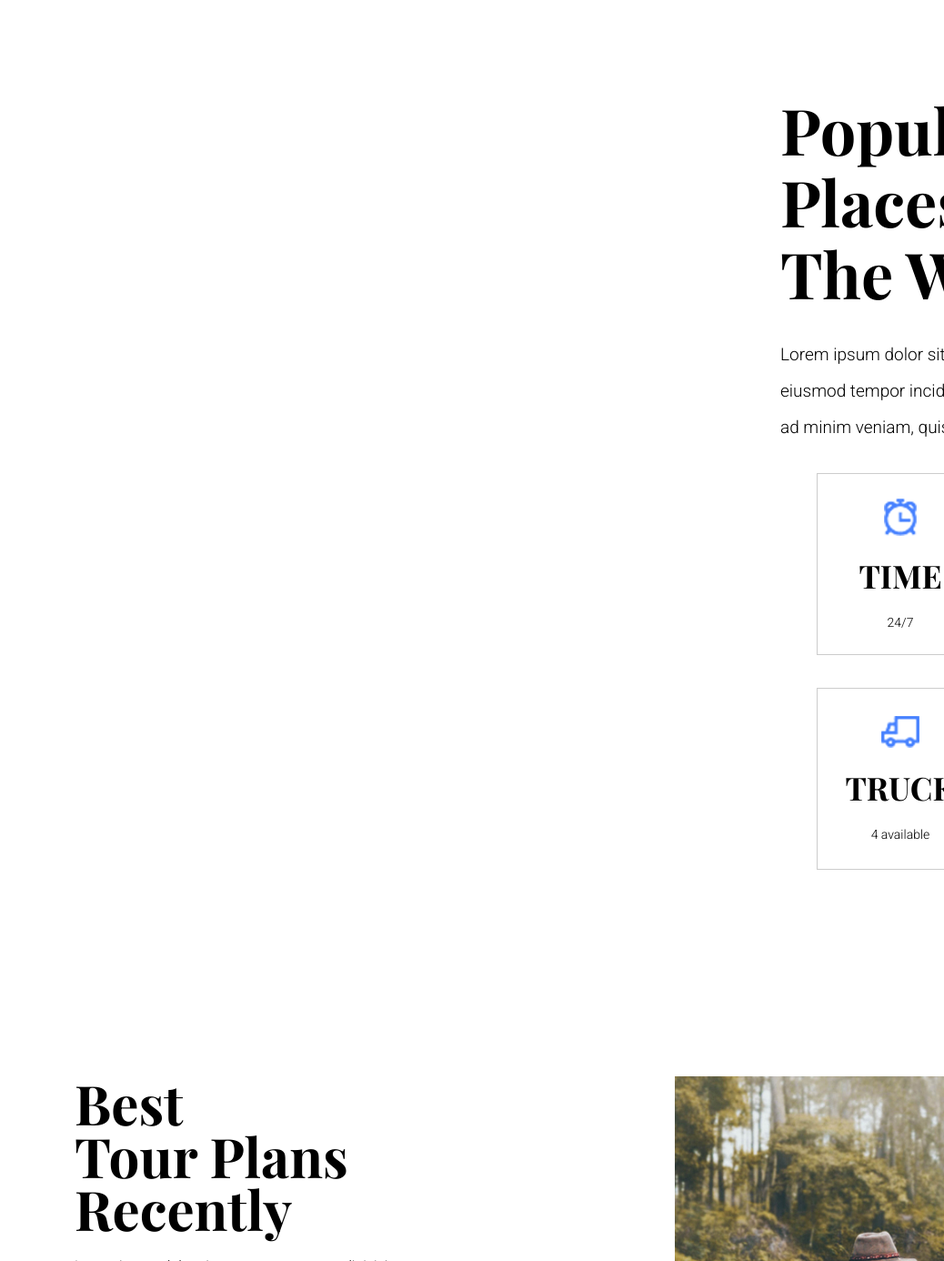
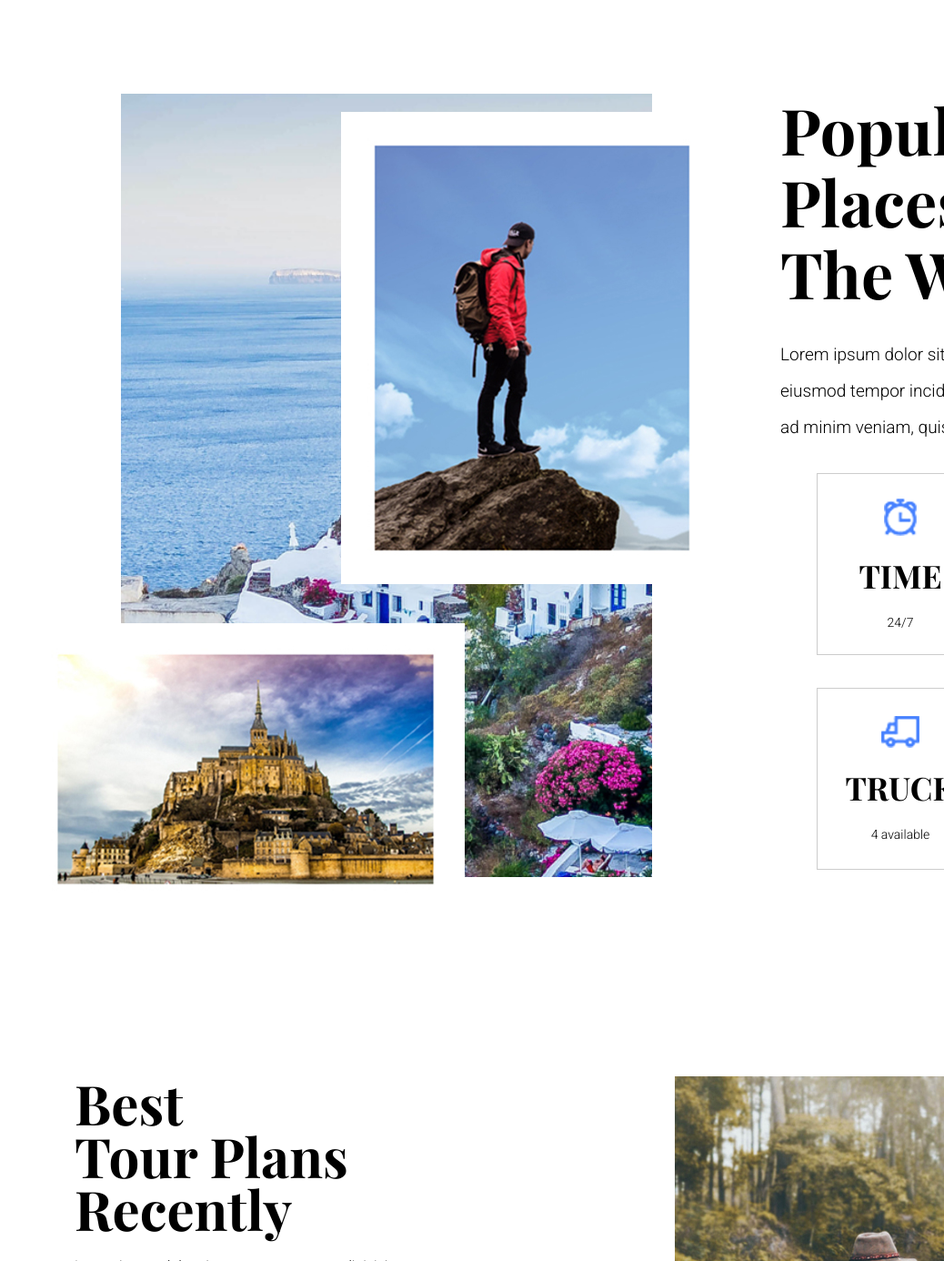
Before and after one commit to tdk23/tdk23.github.io, a plain HTML site: page index.html in a window 1280 px wide. Shown: the part 872-2258 px from the top of the page at 91% size, without its empty margins (242-1280 px from the left). Drawn offline with nearby package versions, Linux system fonts and the light colour scheme; files whose address does not match are found by name; a web font is replaced by a local one.

Commit message:
Update style.css

```diff
--- a/css/style.css
+++ b/css/style.css
@@ -122,7 +122,7 @@ body{
 	width: 933px;
 	height: 750px;
 	float: right;
-	background: url("../../../../tdk23.github.io/tdk23.github.io/image/banner-img.jpg");
+	background: url("../image/banner-img.jpg");
 	background-size: cover;
 	margin-top:30px;
 	margin-top: 120px;
@@ -165,8 +165,7 @@ body{
 	float: left;
 }
 #img-2{
-	background-image: url("../../../../tdk23.github.io/tdk23.github.io/image/img1.jpg");
-/
+	background-image: url("../image/img1.jpg");
 	width: 584px;
 	height: 861px;
 	margin-left: 99px;
@@ -174,7 +173,7 @@ body{
 	background-size: cover;
 }
 #img-3{
-	background-image: url("../../../../tdk23.github.io/tdk23.github.io/image/img3.jpg");
+	background-image: url("../image/img3.jpg");
 	width: 482px;
 	height: 321px;
 	position: absolute;
@@ -182,7 +181,7 @@ body{
 	left: -5px;
 }
 #img-4{
-	background-image: url("../../../tdk23.github.io/tdk23.github.io/image/img2.jpg");
+	background-image: url("../image/img2.jpg");
 	width: 420px;
 	height: 519px;
 	position: absolute;
```
